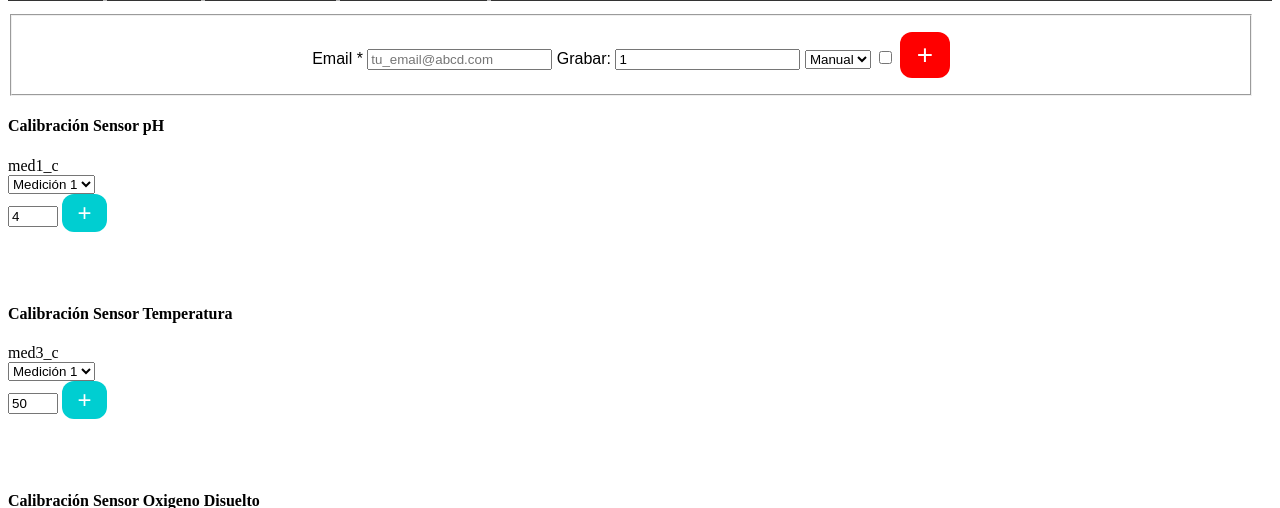
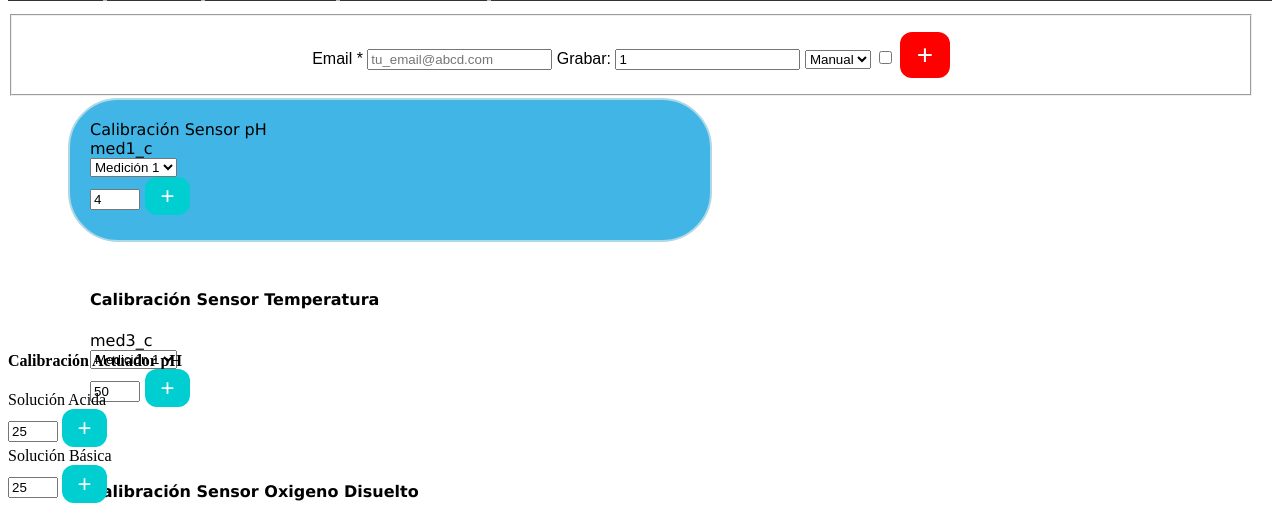
Before and after one commit to hooper2chile/biocl_system, a Flask app: page /calibrar in a window 1280 px wide. Shown: the part 174-682 px from the top of the page. Run offline with Flask 2, Linux system fonts and the light colour scheme; parts of the project's set-up code (start-up, migrations or seed data) failed here and were passed over.

Commit message:
pid html.

```diff
--- a/static/stylesheets/style.css
+++ b/static/stylesheets/style.css
@@ -334,3 +334,20 @@ fieldset {
     opacity: 1;
     transition: 0s
 }
+
+.caja_calibrar_medidas {
+  font-size: 16px;
+  font-family: verdana;
+  background: rgb(65, 182, 230);
+  width: 600px;
+  height: 100px;
+  padding: 20px;
+  border: 2px solid lightblue;
+  margin-top: 2px;
+  margin-right: -50px;
+  text-align: left;
+
+  margin-bottom: 110px;
+  margin-left: 60px;
+  border-radius: 50px;
+}
--- a/templates/calibrar.html
+++ b/templates/calibrar.html
@@ -29,6 +29,7 @@
 
 
 <!calibrar_ph>
+<div class="caja_calibrar_medidas"
 <h4>Calibración Sensor pH</h4>
 <form id="calibrar_ph" method="POST" action='#'>
 
@@ -112,7 +113,7 @@
     <div id="iod2_set"></div>
 </form><br><br>
 <!calibrar_od>
-
+</div>
 
 
 
```
